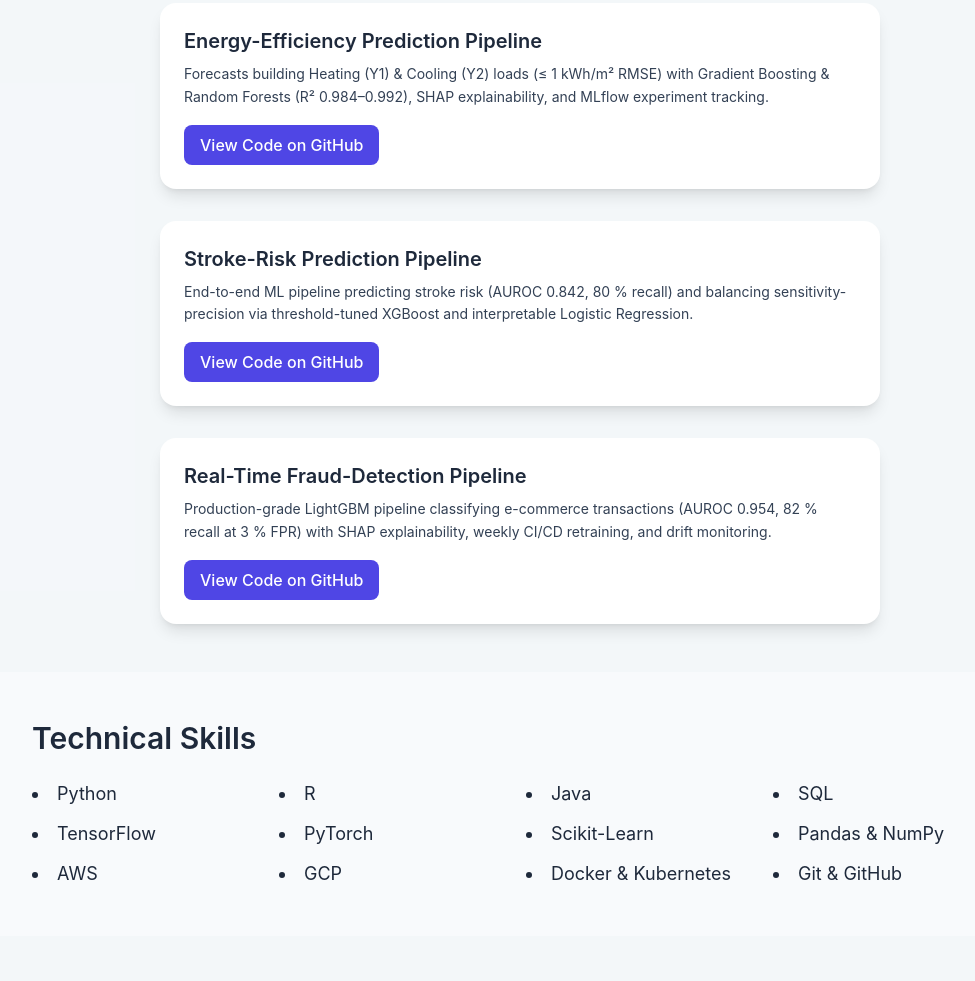
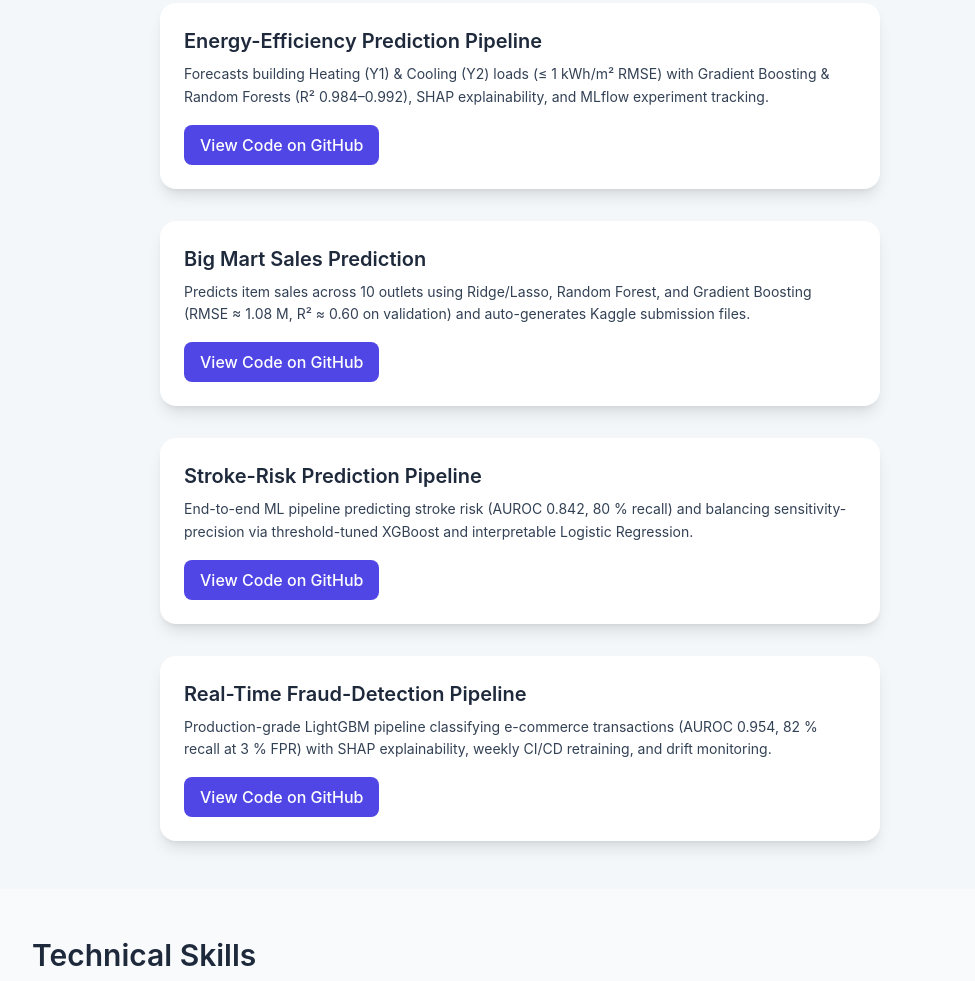
Before and after one commit to ShashidhaReddy3333/portfolio, a plain HTML site: page index.html in a window 1280 px wide. Shown: the part 934-1915 px from the top of the page, without its empty margins (120-1095 px from the left). Drawn offline with nearby package versions, Linux system fonts and the light colour scheme; no server answers.

Commit message:
Update index.html

```diff
--- a/index.html
+++ b/index.html
@@ -96,6 +96,19 @@
       <a href="https://github.com/ShashidhaReddy3333/Energy_Efficiency"
          class="inline-block px-4 py-2 rounded-lg font-medium bg-indigo-600 text-white hover:bg-indigo-700 transition-colors"
          target="_blank" rel="noopener">
+        View Code on GitHub
+      </a>
+    </article>
+
+    <!-- Big Mart sales project -->
+    <article class="rounded-2xl overflow-hidden shadow-lg bg-white dark:bg-slate-900 p-6 mb-8">
+      <h4 class="text-xl font-semibold mb-2">Big Mart Sales Prediction</h4>
+      <p class="text-sm leading-relaxed mb-4 text-slate-700 dark:text-slate-300">
+        Predicts item sales across 10 outlets using Ridge/Lasso, Random Forest, and Gradient Boosting
+        (RMSE ≈ 1.08 M, R² ≈ 0.60 on validation) and auto-generates Kaggle submission files.
+      </p>
+      <a href="https://github.com/ShashidhaReddy3333/BigMart_Sales" target="_blank" rel="noopener"
+         class="inline-block px-4 py-2 rounded-lg font-medium bg-indigo-600 text-white hover:bg-indigo-700 transition-colors">
         View Code on GitHub
       </a>
     </article>
```
